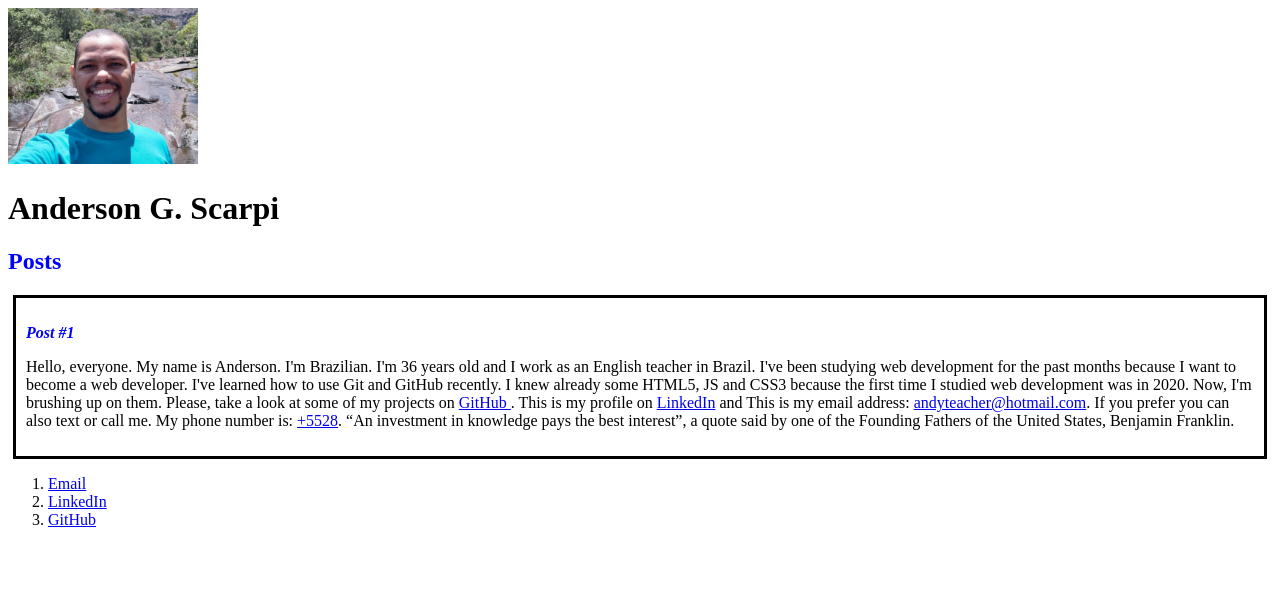
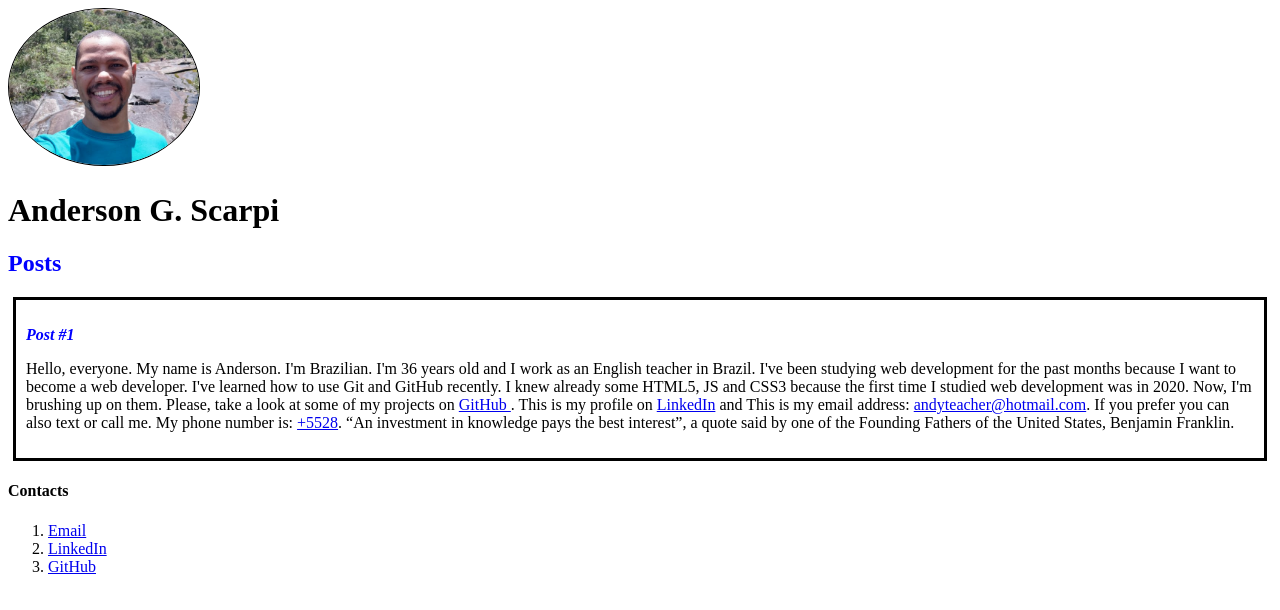
Before and after one commit to TheBdev/Carrefour-Bootcamp, a plain HTML site: page index.html in a window 1280 px wide. Drawn offline with Linux system fonts and the light colour scheme.

Commit message:
Make picture round and add contacts word

```diff
--- a/index.html
+++ b/index.html
@@ -7,7 +7,7 @@
 
     <body>
         <header>
-            <img src="my-profile-picture.jpeg" hight="30%" width="15%" alt=" Foto do rosto do Anderson">
+            <img src="my-profile-picture.jpeg" hight="30%" width="15%" alt=" Foto do rosto do Anderson" class="picture">
             <h1 id=" title">Anderson G. Scarpi</h1>
         </header>
 
@@ -35,6 +35,7 @@
             </article>
         </section>
         <footer>
+            <h4>Contacts</h4>
             <ol>
                 <li>
                     <a href=" mailto:andyteacher@hotmail.com"> Email</a>
--- a/style.css
+++ b/style.css
@@ -2,7 +2,10 @@
 body{
     background: ;
 }
-
+.picture{
+    border: 1px solid black;
+    border-radius:100%;
+}
 #title, .subtitle, .post_title{
 color: blue;
 }
```
Also changed, not shown: 1 other file.
